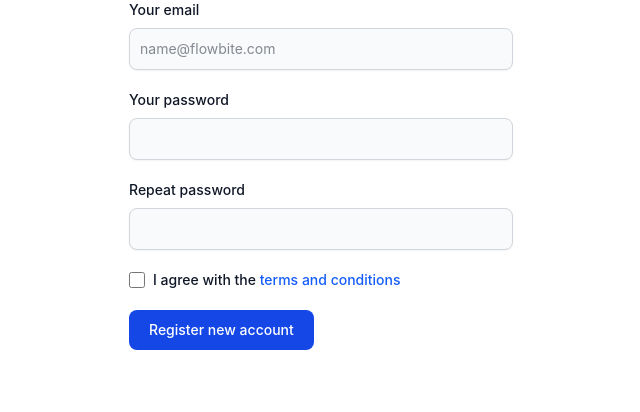
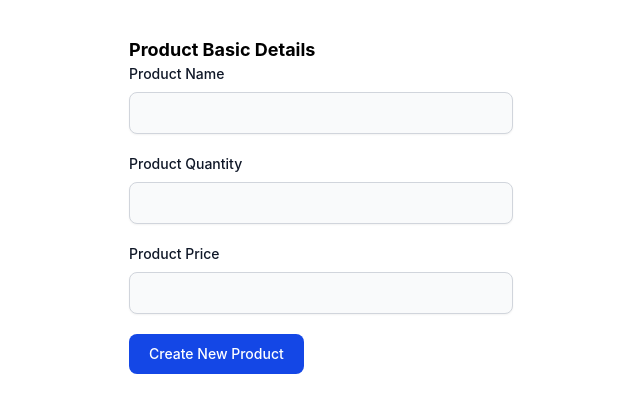
Before and after one commit to Nuwan-Weerasooriya/react-form-redux, a React (Vite) app: page / in a window 1280 px wide. Shown: the top 412 px of the page, without its empty margins (319-959 px from the left). Built offline with nearby package versions, Linux system fonts and the light colour scheme.

Commit message:
Installed simple form related with product and installed prop types.

```diff
--- a/package.json
+++ b/package.json
@@ -12,6 +12,7 @@
   "dependencies": {
     "@reduxjs/toolkit": "^2.12.0",
     "@tailwindcss/vite": "^4.3.2",
+    "prop-types": "^15.8.1",
     "react": "^19.2.7",
     "react-dom": "^19.2.7",
     "react-redux": "^9.3.0",
--- /dev/null
+++ b/src/components/common/form/InputField.jsx
@@ -0,0 +1,27 @@
+import PropTypes from "prop-types";
+const InputField = ({ type, name, labelName }) => {
+  return (
+    <div className="mb-5">
+      <label
+        htmlFor={name}
+        className="block mb-2 text-sm font-medium text-gray-900"
+      >
+        {labelName}
+      </label>
+      <input
+        type={type}
+        id={name}
+        name={name}
+        className="input-field"
+        required
+      />
+    </div>
+  );
+};
+
+InputField.propTypes = {
+  type: PropTypes.string.isRequired,
+  name: PropTypes.string.isRequired,
+  labelName: PropTypes.string.isRequired,
+};
+export default InputField;
--- a/src/components/home/productForm/ProductForm.jsx
+++ b/src/components/home/productForm/ProductForm.jsx
@@ -1,78 +1,25 @@
+import InputField from "../../common/form/InputField.jsx";
+
 const ProductForm = () => {
   return (
-    <>
+    <div className="mt-9">
       <form className="max-w-sm mx-auto">
-        <div className="mb-5">
-          <label
-            htmlFor="email"
-            className="block mb-2 text-sm font-medium text-gray-900"
-          >
-            Your email
-          </label>
-          <input
-            type="email"
-            id="email"
-            className="shadow-xs bg-gray-50 border border-gray-300 text-gray-900 text-sm rounded-lg focus:ring-blue-500 focus:border-blue-500 block w-full p-2.5"
-            placeholder="name@flowbite.com"
-            required
-          />
+        <div>
+          <h1 className="text-lg font-bold">Product Basic Details</h1>
         </div>
-        <div className="mb-5">
-          <label
-            htmlFor="password"
-            className="block mb-2 text-sm font-medium text-gray-900"
-          >
-            Your password
-          </label>
-          <input
-            type="password"
-            id="password"
-            className="shadow-xs bg-gray-50 border border-gray-300 text-gray-900 text-sm rounded-lg focus:ring-blue-500 focus:border-blue-500 block w-full p-2.5"
-            required
-          />
-        </div>
-        <div className="mb-5">
-          <label
-            htmlFor="repeat-password"
-            className="block mb-2 text-sm font-medium text-gray-900"
-          >
-            Repeat password
-          </label>
-          <input
-            type="password"
-            id="repeat-password"
-            className="shadow-xs bg-gray-50 border border-gray-300 text-gray-900 text-sm rounded-lg focus:ring-blue-500 focus:border-blue-500 block w-full p-2.5"
-            required
-          />
-        </div>
-        <div className="flex items-start mb-5">
-          <div className="flex items-center h-5">
-            <input
-              id="terms"
-              type="checkbox"
-              value=""
-              className="w-4 h-4 border border-gray-300 rounded-sm bg-gray-50 focus:ring-3 focus:ring-blue-300"
-              required
-            />
-          </div>
-          <label
-            htmlFor="terms"
-            className="ms-2 text-sm font-medium text-gray-900"
-          >
-            I agree with the{" "}
-            <a href="#" className="text-blue-600 hover:underline">
-              terms and conditions
-            </a>
-          </label>
-        </div>
+
+        <InputField type="text" name="product_name" labelName="Product Name" />
+        <InputField type="number" name="product_quantity" labelName="Product Quantity" />
+        <InputField type="number" name="product_price" labelName="Product Price" />
+
         <button
           type="submit"
           className="text-white bg-blue-700 hover:bg-blue-800 focus:ring-4 focus:outline-none focus:ring-blue-300 font-medium rounded-lg text-sm px-5 py-2.5 text-center"
         >
-          Register new account
+          Create New Product
         </button>
       </form>
-    </>
+    </div>
   );
 };
 
--- a/src/index.css
+++ b/src/index.css
@@ -1 +1,5 @@
 @import "tailwindcss";
+
+.input-field {
+    @apply shadow-xs bg-gray-50 border border-gray-300 text-gray-900 text-sm rounded-lg focus:ring-blue-500 focus:border-blue-500 block w-full p-2.5
+}
```
Also changed, not shown: 1 other file (tests, documents, lock files or other folders).
